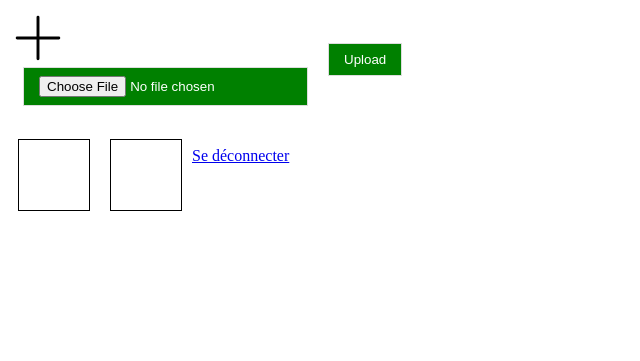
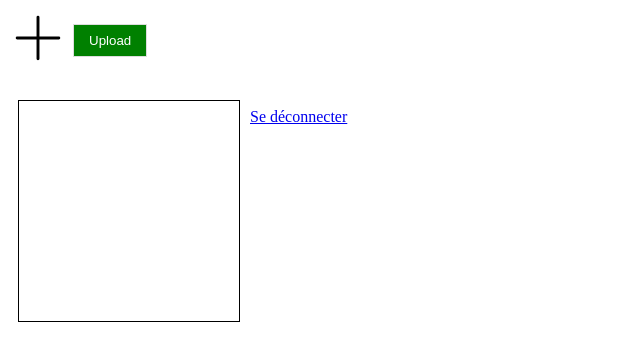
Before and after one commit to Aed3r/projet-dev-web, a PHP site: page /creator.php in a window 1280 px wide. Shown: the top 361 px of the page, without its empty margins (0-640 px from the left). Run offline with PHP 8.4, Linux system fonts and the light colour scheme; the visitor is signed in with stand-in values (Sample User, id 1).

Commit message:
Reparations + compartimentalisation

```diff
--- a/Site/creator.php
+++ b/Site/creator.php
@@ -25,46 +25,8 @@
     <head>
         <meta charset="UTF-8">
         <title>Créateur intéractif</title>
-        <style>
-            form.inline {
-                display:inline-flex;
-                margin:5px;
-                padding:0px;
-                justify-content: center;
-                align-items: center;
-            }
-            form.inline input  {
-                padding: 8px 15px;
-                background-color: green;
-                border: 1px solid #ddd;
-                color: white;
-                margin: 0px 10px;
-            }
-            form.inline input:hover  {
-                background-color: darkgreen;
-            }
-            #div1, #div2 {
-                float: left;
-                width: 50px;
-                height: 50px;
-                margin: 10px;
-                padding: 10px;
-                border: 1px solid black;
-            }
-        </style>
-        <script type="text/javascript">
-            function allowDrop(ev){
-                ev.preventDefault();
-            }
-            function drag(ev){
-                ev.dataTransfer.setData("text", ev.target.id);
-            }
-            function drop(ev){
-                ev.preventDefault();
-                var data = ev.dataTransfer.getData("text");
-                ev.target.appendChild(document.getElementById(data));
-            }
-        </script>
+        <link rel="stylesheet" type="text/css" href="data/creatorStyle.css">
+        <script src="data/creatorScript.js" type="text/javascript"></script>
     </head>
     <body>
     <?php
@@ -83,22 +45,17 @@
                 # L'utilisateur n'a jamais mis en ligne des images
                 mkdir($dirPath);
             }
-            echo "
-<form class='inline' action='creator.php' method='post' enctype='multipart/form-data'>
-    <label for='image'>
-        <img src='data/img/plus.svg' draggable='true' ondragstart='drag(event)' id='drag1' alt='img' height='50'> <br>
-        <input type='file' name='image' id='image'/>
-    </label>
-    <input type='submit' value='Upload' name='submit'>
-</form>
-<br>";
         }
     ?>
-    <br>
+    <form class='inline' action='creator.php' method='post' enctype='multipart/form-data'>
+        <label for='image'>
+            <input type='file' name='image' id='image' style='display:none;'/>
+            <img src='data/img/plus.svg' alt='img' height='50'>
+        </label>
+        <input type='submit' value='Upload' name='submit'>
+    </form> <br> <br>
 
     <div id="div1" ondrop="drop(event)" ondragover="allowDrop(event)"></div>
-
-    <div id="div2" ondrop="drop(event)" ondragover="allowDrop(event)"></div>
 
     <br>
     <a href='logout.php'>Se déconnecter</a><br>
--- /dev/null
+++ b/Site/data/creatorScript.js
@@ -0,0 +1,11 @@
+function allowDrop(ev){
+  ev.preventDefault();
+}
+function drag(ev){
+  ev.dataTransfer.setData("text", ev.target.id);
+}
+function drop(ev){
+  ev.preventDefault();
+  var data = ev.dataTransfer.getData("text");
+  ev.target.appendChild(document.getElementById(data));
+}
--- /dev/null
+++ b/Site/data/creatorStyle.css
@@ -0,0 +1,25 @@
+form.inline {
+    display:inline-flex;
+    margin:5px;
+    padding:0px;
+    justify-content: center;
+    align-items: center;
+}
+form.inline input  {
+    padding: 8px 15px;
+    background-color: green;
+    border: 1px solid #ddd;
+    color: white;
+    margin: 0px 10px;
+}
+form.inline input:hover  {
+    background-color: darkgreen;
+}
+#div1 {
+    float: left;
+    width: 200px;
+    height:200px;
+    margin: 10px;
+    padding: 10px;
+    border: 1px solid black;
+}
--- a/Site/data/script.js
+++ /dev/null
@@ -1,3 +0,0 @@
-function drag(ev) {
-    ev.dataTransfer.setData("text", ev.target.id);
-  }
```
Also changed, not shown: 1 other file.
